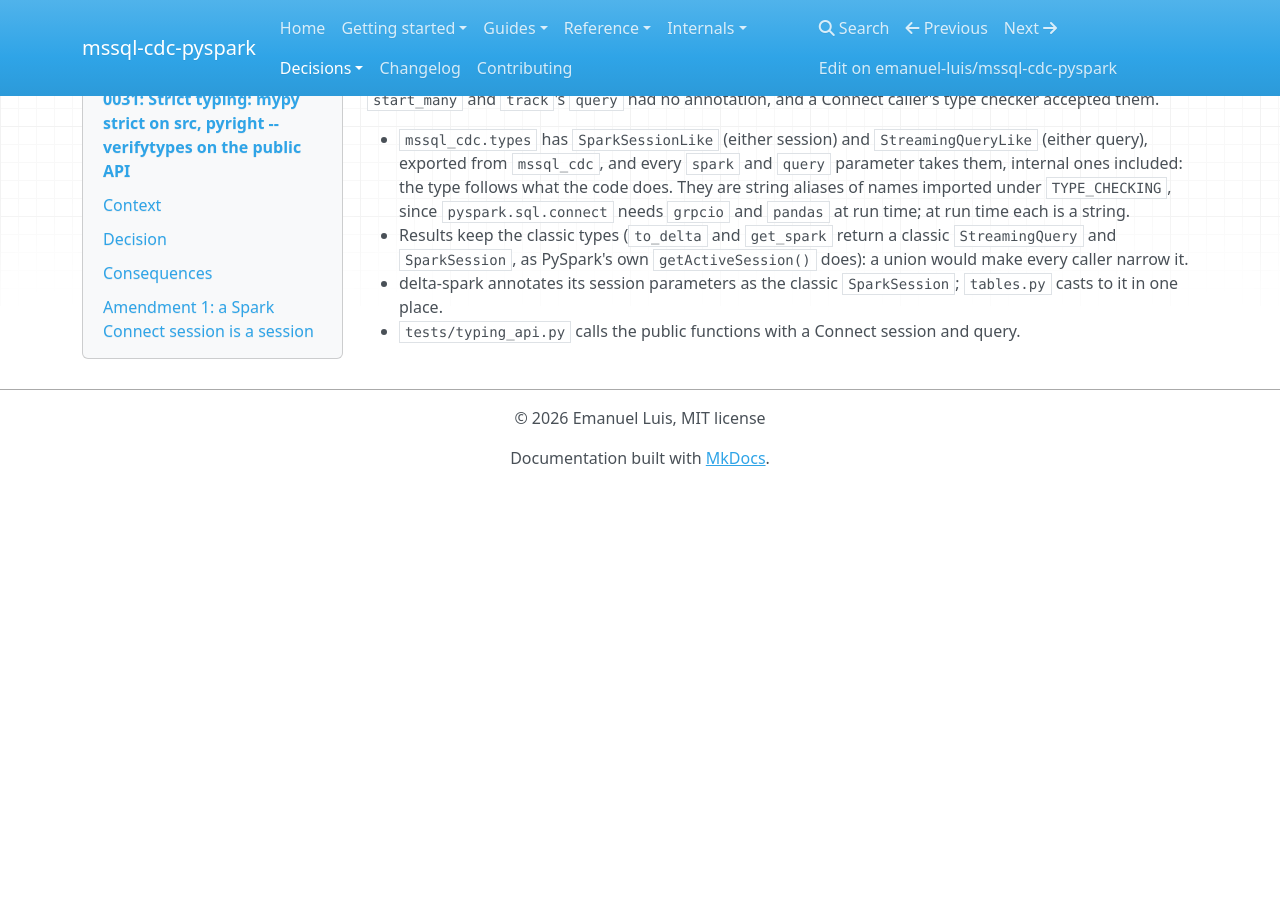
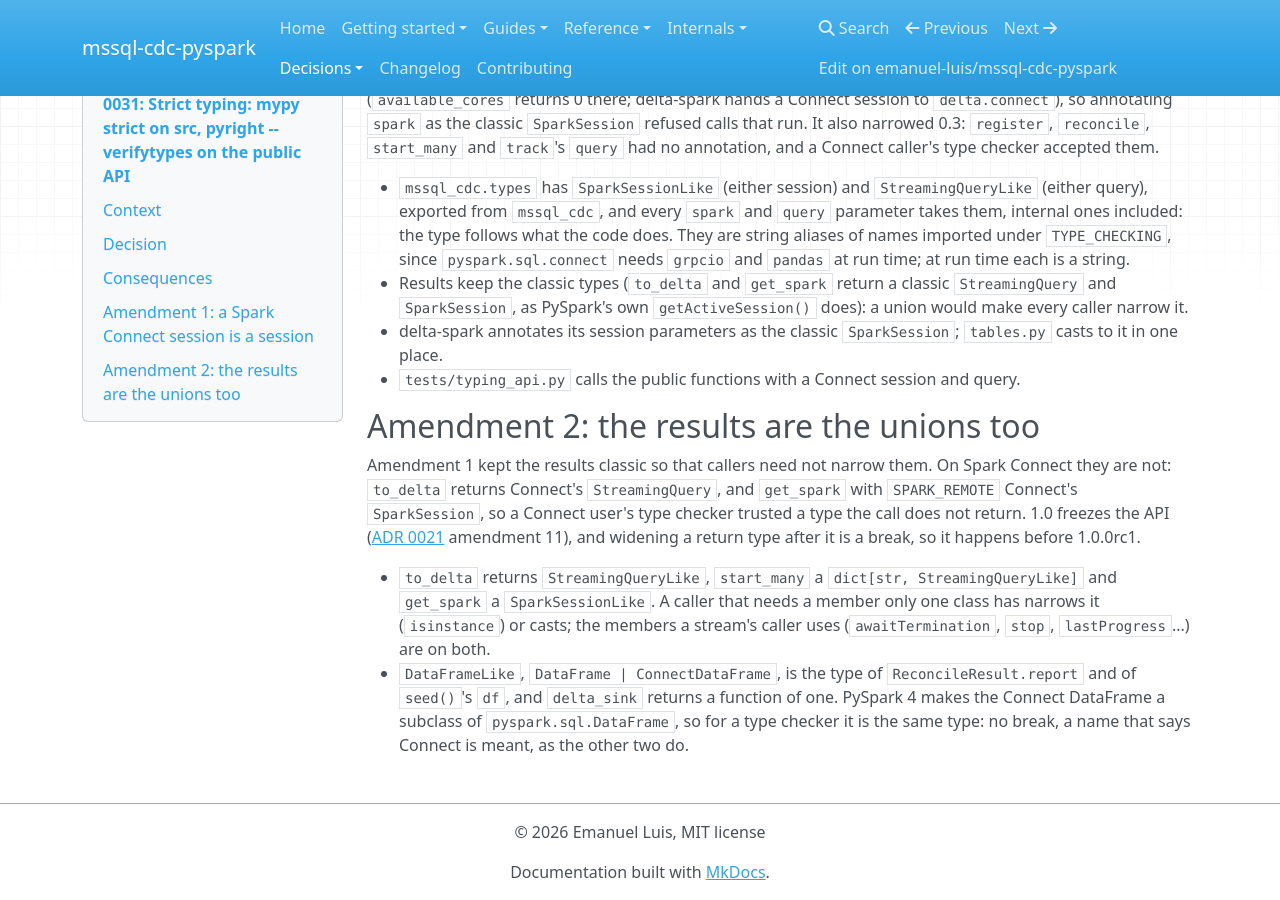
Before and after one commit to emanuel-luis/mssql-cdc-pyspark, an MkDocs documentation site: the page built from docs/decisions/0031-strict-typing-gates.md, in a window 1280 px wide and 900 px high, scrolled down 1525 px. Built offline with MkDocs 1.6.1, drawn with Linux system fonts in a browser that asks for light colours; nearby versions of some CDN libraries; before the commit the page ends 2011 px from its top, so only the background shows below that; some of the changed text lies outside the part shown.

Commit message:
feat(api)!: Spark Connect-wide result types; DataFrameLike
On Spark Connect, to_delta returns Connect's StreamingQuery and get_spark
(with SPARK_REMOTE) Connect's SparkSession, neither a subclass of the
classic class the signatures named, so a Connect user's type checker
trusted a type the call does not return. Widening a return type is a
break under the 1.x policy, so it goes in before 1.0.0rc1:

- to_delta -> StreamingQueryLike, start_many -> dict[str,
  StreamingQueryLike], spark.get_spark -> SparkSessionLike.
- DataFrameLike (exported, in the reference with the other *Like types)
  types ReconcileResult.report, seed()'s df and delta_sink's function.
  PySpark 4's Connect DataFrame already subclasses pyspark.sql.DataFrame,
  so for a type checker it is the same type: a name, not a break.

Type-only; run time unchanged. ADR 0031 amendment 2 replaces amendment
1's "results keep the classic types". tests/typing_api.py pins the new
return types (an assert_type fails on the old ones) and that a DataFrame
annotation and Connect's foreachBatch still accept what the API hands out.

```diff
--- a/docs/decisions/0031-strict-typing-gates.md
+++ b/docs/decisions/0031-strict-typing-gates.md
@@ -3,6 +3,7 @@
 **Status:** accepted
 **Date:** 2026-10-07T10:49:11-03:00
 **Amended:** 2026-10-07T13:39:33-03:00, `spark` and `query` parameters take a Spark Connect session or query too (amendment 1)
+**Amended:** 2026-10-15T09:29:08-03:00, the results are the `*Like` unions too, and `DataFrameLike` joins them (amendment 2)
 
 ## Context
 Through 0.3 mypy ran with `check_untyped_defs`: it read the bodies of unannotated functions,
@@ -75,3 +76,20 @@ annotation, and a Connect caller's type checker accepted them.
 * delta-spark annotates its session parameters as the classic `SparkSession`; `tables.py`
   casts to it in one place.
 * `tests/typing_api.py` calls the public functions with a Connect session and query.
+
+## Amendment 2: the results are the unions too
+Amendment 1 kept the results classic so that callers need not narrow them. On Spark Connect
+they are not: `to_delta` returns Connect's `StreamingQuery`, and `get_spark` with
+`SPARK_REMOTE` Connect's `SparkSession`, so a Connect user's type checker trusted a type the
+call does not return. 1.0 freezes the API ([ADR 0021](0021-compatibility-policy-for-0x.md)
+amendment 11), and widening a return type after it is a break, so it happens before
+1.0.0rc1.
+
+* `to_delta` returns `StreamingQueryLike`, `start_many` a `dict[str, StreamingQueryLike]` and
+  `get_spark` a `SparkSessionLike`. A caller that needs a member only one class has narrows
+  it (`isinstance`) or casts; the members a stream's caller uses (`awaitTermination`,
+  `stop`, `lastProgress`...) are on both.
+* `DataFrameLike`, `DataFrame | ConnectDataFrame`, is the type of `ReconcileResult.report`
+  and of `seed()`'s `df`, and `delta_sink` returns a function of one. PySpark 4 makes the
+  Connect DataFrame a subclass of `pyspark.sql.DataFrame`, so for a type checker it is the
+  same type: no break, a name that says Connect is meant, as the other two do.
--- a/src/mssql_cdc/__init__.py
+++ b/src/mssql_cdc/__init__.py
@@ -38,6 +38,7 @@ try:
         ApplyResult,
         BackfillState,
         BackfillStatus,
+        DataFrameLike,
         Freshness,
         Granularity,
         Isolation,
@@ -66,6 +67,7 @@ __all__ = [
     "BackfillStatus",
     "BatchDetail",
     "CdcClient",
+    "DataFrameLike",
     "DataLossError",
     "DataSkippedDetail",
     "Freshness",
```
Also changed, not shown: CHANGELOG.md (+10 -0 lines), docs/decisions/README.md (+1 -1 lines), docs/reference/api.md (+1 -1 lines), docs/reference/options.md (+2 -1 lines), 7 other files.
